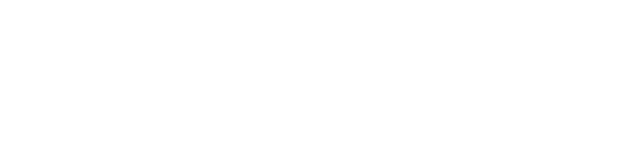
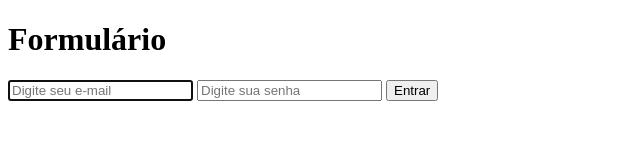
Before and after one commit to GabrielMunizz/trybe-exercicios, a plain HTML site: page modulo_fundamentos/secao-05-html-css_forms-flexbox-responsivo/dia-01-html-css-forms/index.html in a window 1280 px wide. Shown: the whole page, without its empty margins (0-640 px from the left). Drawn offline with Linux system fonts and the light colour scheme.

Commit message:
finaliza exercicio

```diff
--- a/modulo_fundamentos/secao-05-html-css_forms-flexbox-responsivo/dia-01-html-css-forms/index.html
+++ b/modulo_fundamentos/secao-05-html-css_forms-flexbox-responsivo/dia-01-html-css-forms/index.html
@@ -7,6 +7,9 @@
   <title>Exercicio Formulario</title>
 </head>
 <body>
-
+  <h1>Formulário</h1>
+  <input type="email" name="email" id="email-input" placeholder="Digite seu e-mail" required autocomplete="off" autofocus>
+  <input type="password" name="email" id="password-input" placeholder="Digite sua senha" required>
+  <button type="submit" name="email" id="btn-input">Entrar</button>
 </body>
 </html>
```
